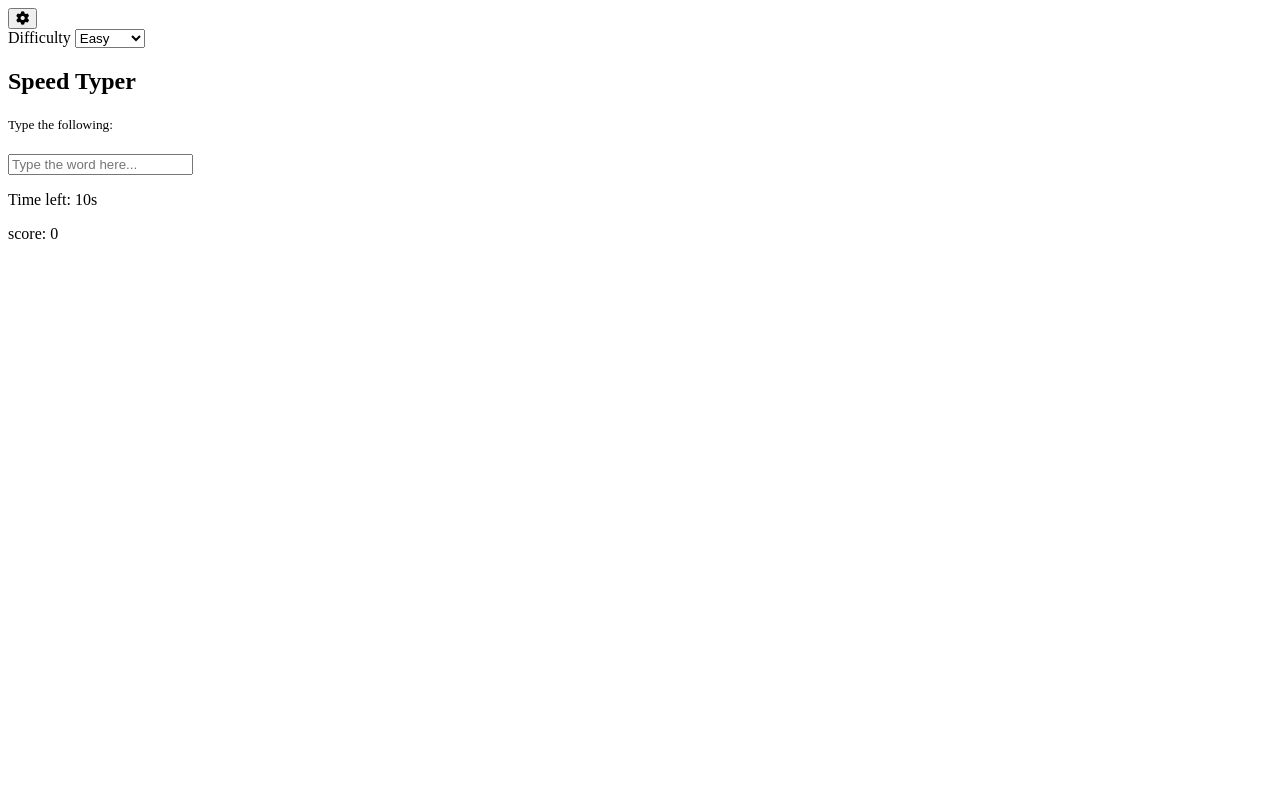
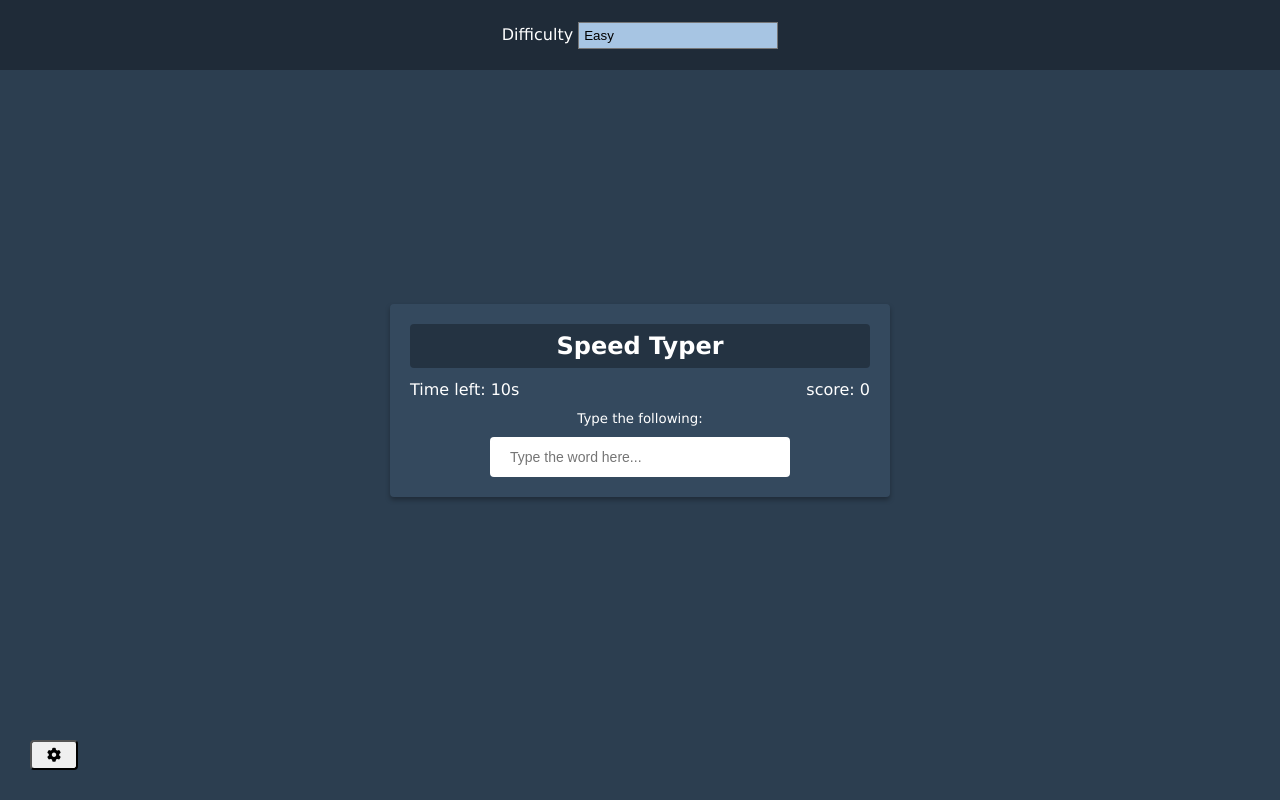
Before and after one commit to ed-f-jones/typing-game, a plain HTML site: page index.html in a window 1280 px wide. Drawn offline with Linux system fonts and the light colour scheme.

Commit message:
css complete, markups fixed

```diff
--- a/index.html
+++ b/index.html
@@ -3,7 +3,7 @@
 <head>
     <meta charset="UTF-8">
     <meta name="viewport" content="width=device-width, initial-scale=1.0">
-    <link rel="styleshet" href="style.css"/>
+    <link rel="stylesheet" href="style.css"/>
     <script src="https://kit.fontawesome.com/69d02f6865.js" crossorigin="anonymous"></script>
     <title>Typing game</title>
 </head>
--- a/style.css
+++ b/style.css
@@ -0,0 +1,116 @@
+*{
+    box-sizing: border-box;
+}
+
+body {
+    background-color: #2c3e50;
+    display: flex;
+    align-items: center;
+    justify-content: center;
+    min-height: 100vh;
+    margin: 0;
+    font-family: Verdana, Geneva, Tahoma, sans-serif;
+}
+
+button {
+    cursor: pointer;
+    font-size: 14px;
+    border-radius: 4px;
+    padding: 5px 15px;
+}
+
+.settings-btn {
+    position: absolute;
+    bottom: 30px;
+    left: 30px;
+}
+
+.settings {
+    position: absolute;
+    top:0;
+    left: 0;
+    width: 100%;
+    background-color:rgba(0,0,0,0.3);
+    height: 70px;
+    color: #fff;
+    display: flex;
+    align-items: center;
+    justify-content: center;
+    transform: translateX(0);
+    transition: transform 0.3s ease-in-out;
+}
+
+.settings.hide {
+    transform: translateY(-100%);
+}
+
+select {
+    width: 200px;
+    padding: 5px;
+    appearance: none;
+    -webkit-appearance: none;
+    -moz-appearance: none;
+    border-radius: 0;
+    background-color: #a7c5e3;
+}
+
+select:focus, button:focus {
+    outline: none;
+}
+
+.container {
+    background-color: #34495e;
+    padding: 20px;
+    border-radius: 4px;
+    box-shadow: 0 3px 5px rgba(0,0,0,0.3);
+    color: #fff;
+    position: relative;
+    text-align: center;
+    width: 500px;
+}
+
+h2 {
+background-color:rgba(0,0,0,0.3);
+padding: 8px;
+border-radius: 4px;
+margin: 0 0 40px;
+}
+
+h1 {
+    margin: 0;
+}
+
+input {
+border: 0;
+border-radius: 4px;
+font-size: 14px;
+width: 300px;
+padding: 12px 20px;
+margin-top: 10px;
+}
+
+.score-container {
+    position: absolute;
+    top:60px;
+    right: 20px;
+}
+
+.time-container {
+    position: absolute;
+    top:60px;
+    left: 20px;
+}
+
+.end-game-container {
+    background-color: inherit;
+    display: none;
+    align-items: center;
+    justify-content: center;
+    flex-direction: column;
+    position: absolute;
+    top: 0;
+    left: 0;
+    width: 100%;
+    height: 100%;
+    z-index: 1;
+}
```
